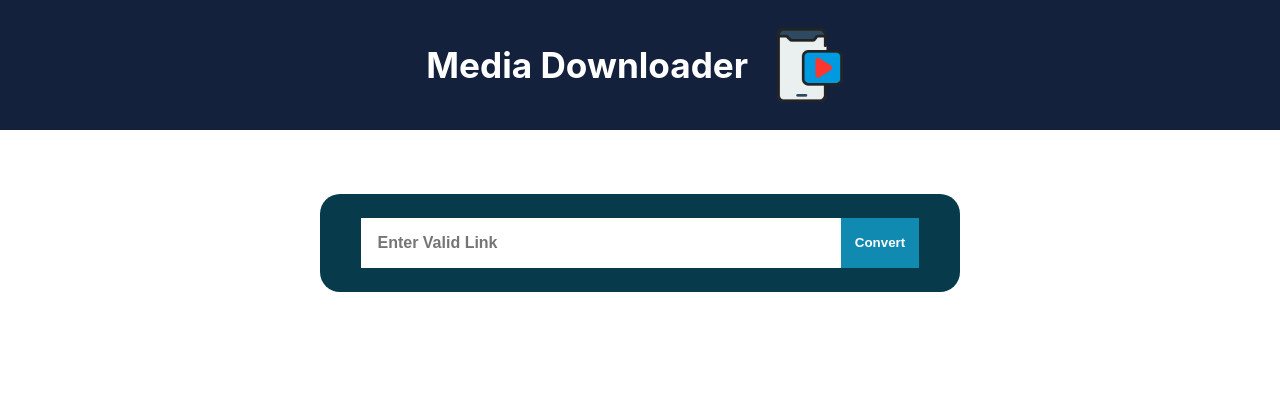
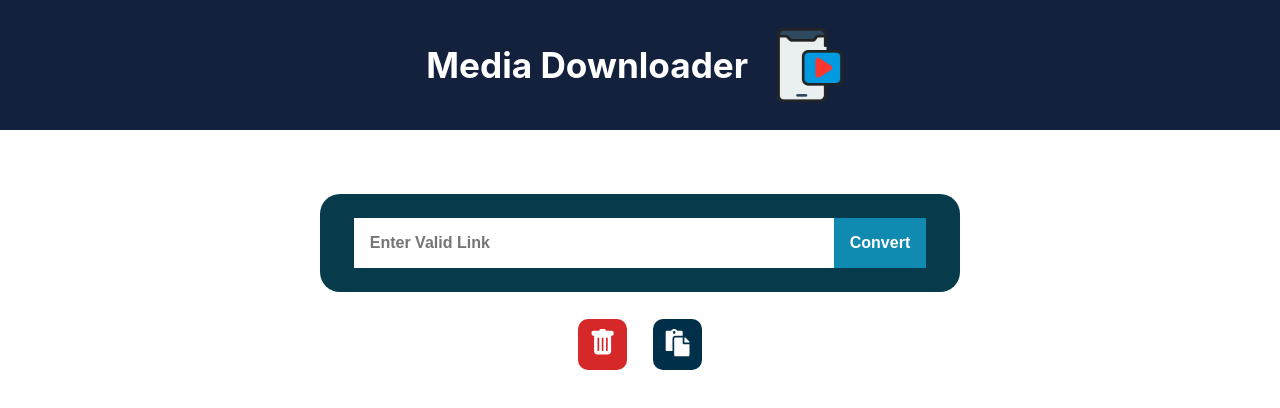
Before and after one commit to AdmiralFirefox/media-downloader, a Next.js app: page / in a window 1280 px wide. Shown: the top 408 px of the page. Built offline with nearby package versions, Linux system fonts and the light colour scheme.

Commit message:
Added ClearTextField and PasteClipboard Function

```diff
--- a/components/Sections/FormSection.tsx
+++ b/components/Sections/FormSection.tsx
@@ -1,9 +1,14 @@
 import { ChangeEvent, FC, FormEvent } from "react";
+import { IconContext } from "react-icons";
+import { BsFillTrashFill } from "react-icons/bs";
+import { FaPaste } from "react-icons/fa";
 import styles from "../../styles/sections/FormSection.module.scss";
 
 interface FormSectionProps {
   handleSubmit: (e: FormEvent<HTMLFormElement>) => void;
   handleChange: (e: ChangeEvent<HTMLInputElement>) => void;
+  pasteClipboard: () => Promise<void>;
+  clearText: () => void;
   pastedLink: string;
   alertMessage: string;
 }
@@ -13,6 +18,8 @@ const FormSection: FC<FormSectionProps> = ({
   pastedLink,
   handleChange,
   alertMessage,
+  clearText,
+  pasteClipboard,
 }) => {
   return (
     <>
@@ -29,6 +36,31 @@ const FormSection: FC<FormSectionProps> = ({
       </div>
 
       <p className={styles["alert-message"]}>{alertMessage}</p>
+
+      <div className={styles["icons-wrapper"]}>
+        <button className={styles["trash-icon-wrapper"]} onClick={clearText}>
+          <IconContext.Provider
+            value={{
+              className: styles["trash-icon"],
+            }}
+          >
+            <BsFillTrashFill />
+          </IconContext.Provider>
+        </button>
+
+        <button
+          className={styles["paste-icon-wrapper"]}
+          onClick={pasteClipboard}
+        >
+          <IconContext.Provider
+            value={{
+              className: styles["paste-icon"],
+            }}
+          >
+            <FaPaste />
+          </IconContext.Provider>
+        </button>
+      </div>
     </>
   );
 };
--- a/components/Sections/IFrameSection.tsx
+++ b/components/Sections/IFrameSection.tsx
@@ -4,14 +4,14 @@ import styles from "../../styles/sections/IFrameSection.module.scss";
 
 interface IFrameSectionProps {
   videoUrl: string;
-  clearVideoUrl: () => void;
+  resetVideoUrl: () => void;
 }
 
-const IFrameSection: FC<IFrameSectionProps> = ({ videoUrl, clearVideoUrl }) => {
+const IFrameSection: FC<IFrameSectionProps> = ({ videoUrl, resetVideoUrl }) => {
   return (
     <>
       <div className={styles["clear-url-button-wrapper"]}>
-        <button onClick={clearVideoUrl} className={styles["clear-url-button"]}>
+        <button onClick={resetVideoUrl} className={styles["clear-url-button"]}>
           Convert Another Video
         </button>
       </div>
--- a/pages/index.tsx
+++ b/pages/index.tsx
@@ -13,7 +13,7 @@ const Home: NextPage = () => {
   const handleSubmit = (e: FormEvent<HTMLFormElement>) => {
     e.preventDefault();
 
-    if (pastedLink.includes("https://")) {
+    if (pastedLink.includes("https://") && pastedLink !== "") {
       setVideoUrl(pastedLink);
       setAlertMessage("");
     } else {
@@ -25,10 +25,23 @@ const Home: NextPage = () => {
     setPastedLink(e.target.value);
   };
 
-  const clearVideoUrl = () => {
+  const resetVideoUrl = () => {
     setVideoUrl("");
     setPastedLink("");
     setAlertMessage("");
+  };
+
+  const clearText = () => {
+    setPastedLink("");
+  };
+
+  const pasteClipboard = async () => {
+    try {
+      const copiedLink = await navigator.clipboard.readText();
+      setPastedLink(copiedLink);
+    } catch (err) {
+      console.log("Failed to read clipboard contents: ", err);
+    }
   };
 
   return (
@@ -54,10 +67,12 @@ const Home: NextPage = () => {
               handleChange={handleChange}
               pastedLink={pastedLink}
               alertMessage={alertMessage}
+              clearText={clearText}
+              pasteClipboard={pasteClipboard}
             />
           </>
         ) : (
-          <IFrameSection videoUrl={videoUrl} clearVideoUrl={clearVideoUrl} />
+          <IFrameSection videoUrl={videoUrl} resetVideoUrl={resetVideoUrl} />
         )}
       </main>
     </>
--- a/styles/sections/FormSection.module.scss
+++ b/styles/sections/FormSection.module.scss
@@ -11,7 +11,7 @@
     display: flex;
     flex-direction: column;
     align-items: stretch;
-    padding: 1.5em 1.3em;
+    padding: 1.5em;
     border-radius: 20px;
 
     input {
@@ -36,6 +36,7 @@
       color: theme-provider.$white-color;
       font-weight: 700;
       cursor: pointer;
+      font-size: 1rem;
       transition: background 0.2s ease-in-out;
 
       &:hover {
@@ -57,6 +58,60 @@
   color: theme-provider.$red-color;
 }
 
+.icons-wrapper {
+  display: flex;
+  align-items: center;
+  justify-content: center;
+  margin-top: 1.7em;
+
+  // Trash Icon
+  .trash-icon-wrapper {
+    background: theme-provider.$red-color;
+    border: none;
+    padding: 0.8em;
+    margin-right: 2em;
+    border-radius: 10px;
+    cursor: pointer;
+    transition: 0.2s ease-in-out;
+
+    &:hover {
+      background: theme-provider.$red-color-hover;
+    }
+
+    &:focus {
+      outline: none;
+    }
+
+    .trash-icon {
+      font-size: 1.7rem;
+      color: theme-provider.$white-color;
+    }
+  }
+
+  // Paste Icon
+  .paste-icon-wrapper {
+    background: theme-provider.$slightly-dark-blue;
+    border: none;
+    padding: 0.8em;
+    border-radius: 10px;
+    cursor: pointer;
+    transition: 0.2s ease-in-out;
+
+    &:hover {
+      background: theme-provider.$slightly-dark-blue-hover;
+    }
+
+    &:focus {
+      outline: none;
+    }
+
+    .paste-icon {
+      font-size: 1.7rem;
+      color: theme-provider.$white-color;
+    }
+  }
+}
+
 @media (min-width: theme-provider.$small-media-query-value) {
   .form-container {
     .form-wrapper {
--- a/styles/themeprovider/_colors.scss
+++ b/styles/themeprovider/_colors.scss
@@ -6,6 +6,8 @@ $dark-blue: #14213d;
 
 $slightly-dark-blue: #003049;
 
+$slightly-dark-blue-hover: 	hsl(201, 100%, 20%);
+
 $slightly-light-blue: #073b4c;
 
 $light-blue: #118ab2;
@@ -13,3 +15,5 @@ $light-blue: #118ab2;
 $light-blue-hover: hsl(195, 83%, 33%);
 
 $red-color: #d62828;
+
+$red-color-hover: 	hsl(0, 69%, 55%);
```
